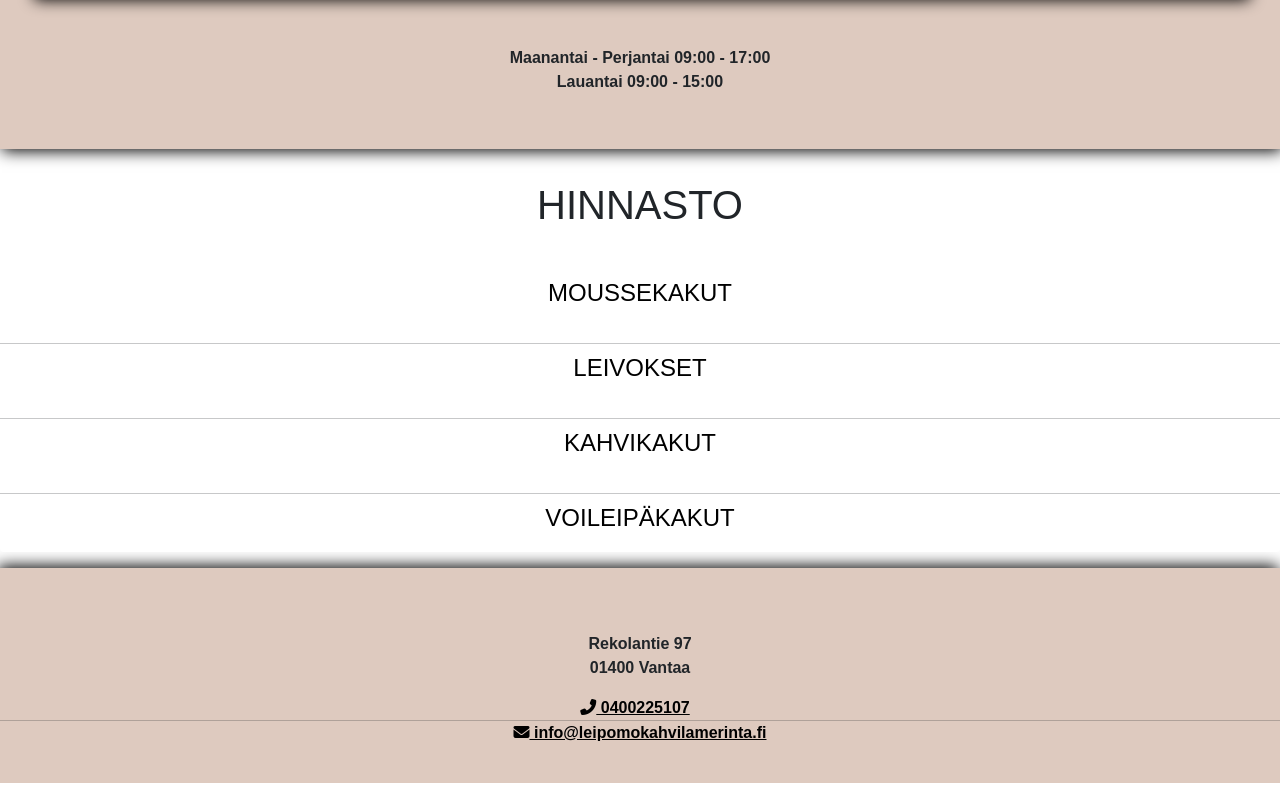
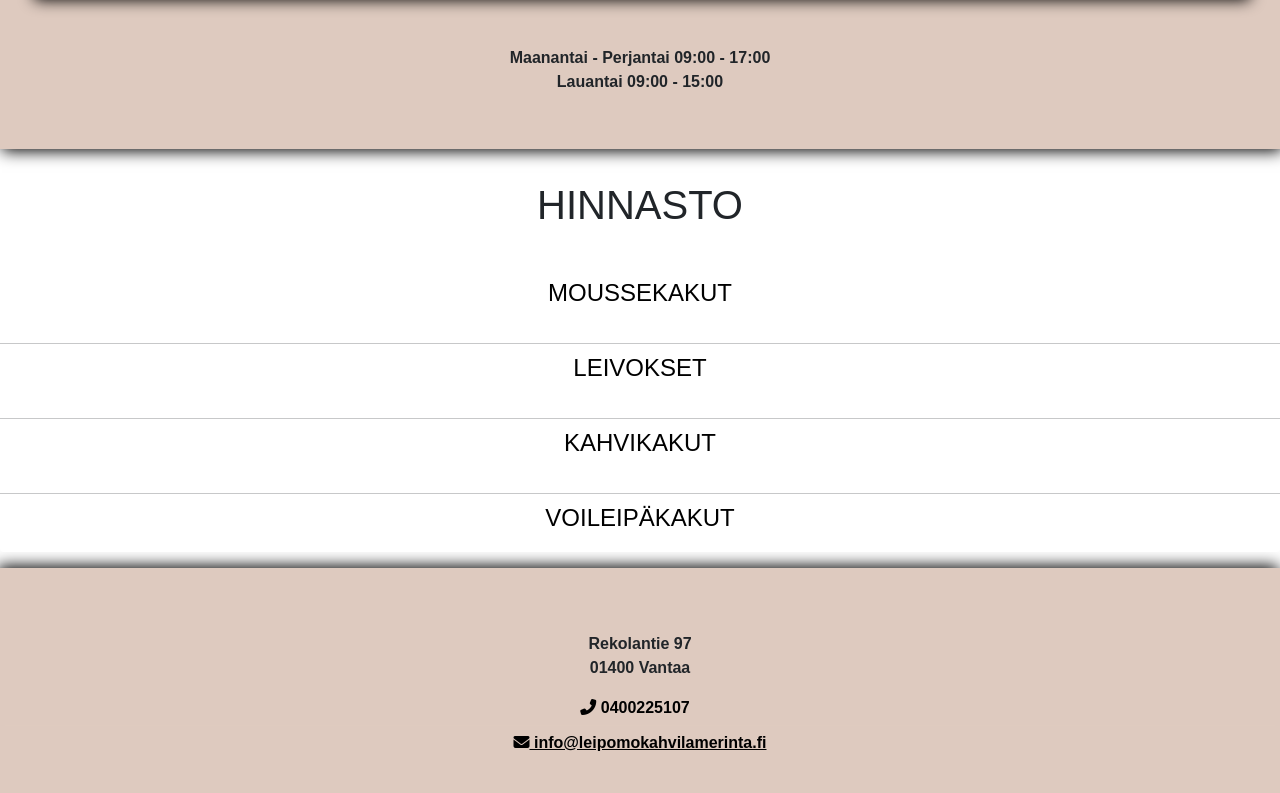
Before and after one commit to karloismann/merinta, a plain HTML site: page index.html in a window 1280 px wide. Shown: the part 1786-2579 px from the top of the page. Drawn offline with nearby package versions, Linux system fonts and the light colour scheme.

Commit message:
Update styles.css

```diff
--- a/css/styles.css
+++ b/css/styles.css
@@ -175,7 +175,17 @@ p {
 
 .phone {
   color: #000;
+  text-decoration: none;
   margin-right: 10px;
+}
+
+.phone:hover {
+  color: grey;
+}
+
+.footer-line {
+  margin: 5px;
+  color: #DECABF;
 }
 
 .email-link {
```
